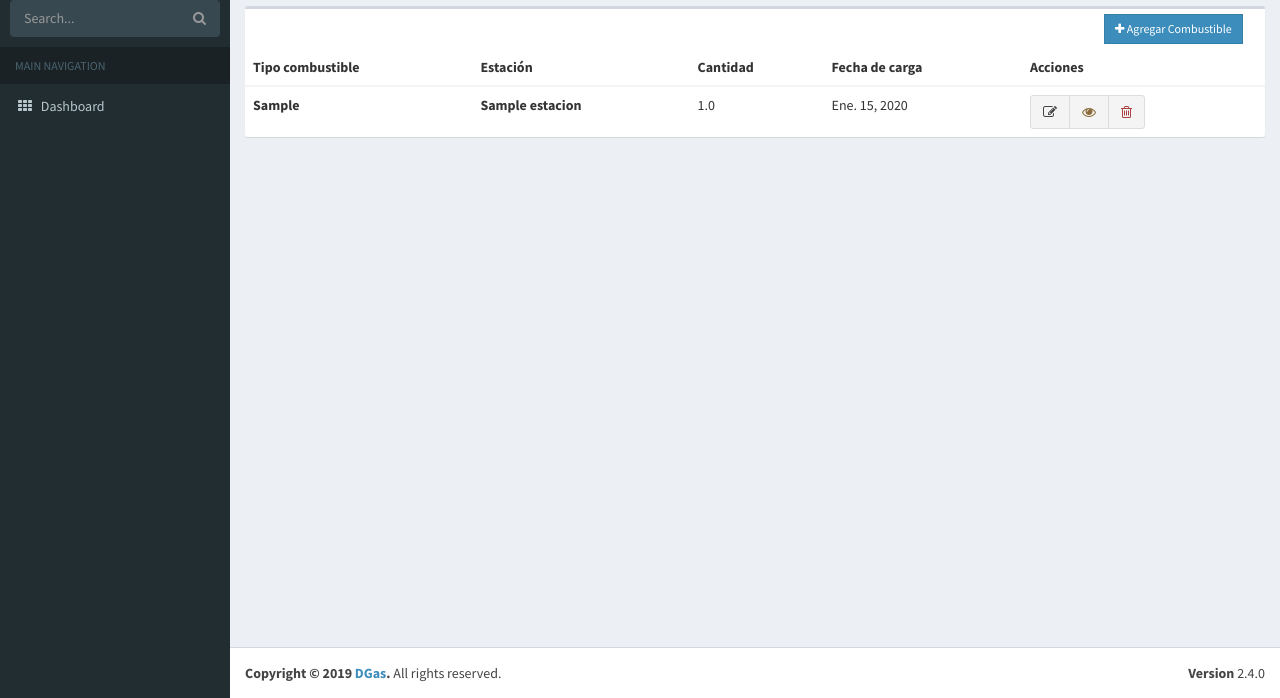
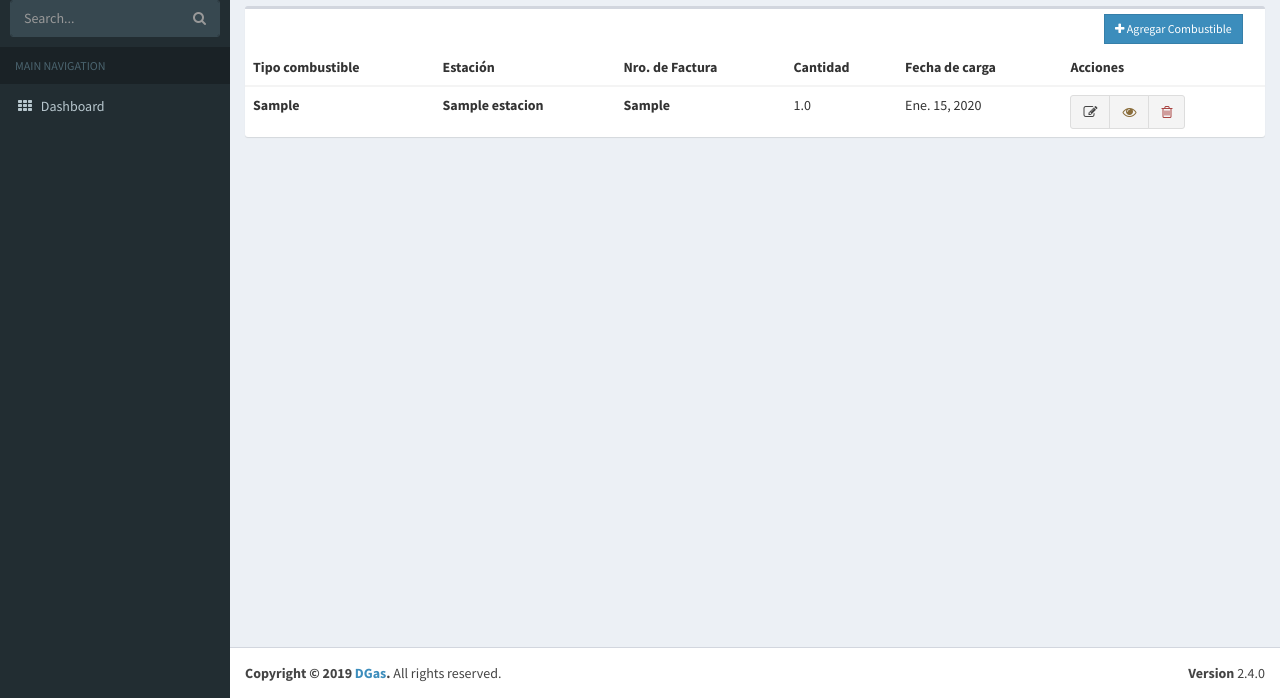
Before and after one commit to IsaacMercado/dgas, a Django app: page /gas/estacion/combustibles/ in a window 1280 px wide. Shown: the part 102-800 px from the top of the page. Run offline with Django 3.2, Linux system fonts and the light colour scheme; a user stored in the database is signed in; tables that the repository leaves empty hold one stand-in row (values such as "Sample post"); parts of the project's set-up code (start-up, migrations or seed data) failed here and were passed over; some libraries are stand-ins or nearby versions.

Commit message:
Ajuste numero de factura

```diff
--- a/dgas/gas_app/models.py
+++ b/dgas/gas_app/models.py
@@ -123,6 +123,7 @@ class Estacion(models.Model):
 class Combustible(models.Model):
     estacion = models.ForeignKey(Estacion, on_delete=models.CASCADE)
     tipo_combustible = models.CharField(max_length=10, choices=COMBUSTIBLE_TIPO_CHOICES)
+    nro_factura = models.CharField(max_length=50, blank=True, null=True)
     cantidad = models.FloatField(default=0)
     fecha_carga = models.DateField()
 
--- a/dgas/gas_app/views/combustibles.py
+++ b/dgas/gas_app/views/combustibles.py
@@ -71,7 +71,7 @@ class CombustibleCreateView(GroupRequiredMixin, CreateView):
     model = Combustible
     template_name = 'gas_app/combustibles/combustible_form.html'
 
-    fields = ['estacion', 'tipo_combustible', 'cantidad', 'fecha_carga']
+    fields = ['estacion', 'tipo_combustible', 'nro_factura', 'cantidad', 'fecha_carga']
 
     page = {
         'title': 'Combustibles',
@@ -102,7 +102,7 @@ class CombustibleUpdateView(GroupRequiredMixin, UpdateView):
     raise_exception = True
 
     model = Combustible
-    fields = ['tipo_combustible', 'cantidad', 'fecha_carga']
+    fields = ['tipo_combustible', 'nro_factura','cantidad', 'fecha_carga']
     success_url = 'gas_app:combustibles_list'
     template_name = 'gas_app/combustibles/combustible_form.html'
 
--- a/dgas/templates/gas_app/combustibles/combustibles_list.html
+++ b/dgas/templates/gas_app/combustibles/combustibles_list.html
@@ -53,6 +53,7 @@
                         <tr>
                             <th>Tipo combustible</th>
                             <th>Estación</th>
+                            <th>Nro. de Factura</th>
                             <th>Cantidad</th>
                             <th>Fecha de carga</th>
                             <th>Acciones</th>
@@ -63,7 +64,8 @@
                             <tr>
 
                                 <td><B>{{ ope.tipo_combustible }}</B></td>
-                                 <td><B>{{ ope.estacion }}</B></td>
+                                <td><B>{{ ope.estacion }}</B></td>
+                                <td><B>{{ ope.nro_factura }}</B></td>
                                 <td>{{ ope.cantidad }} {{ ope.first_name }}</td>
                                 <td>{{ ope.fecha_carga }}</td>
 
```
